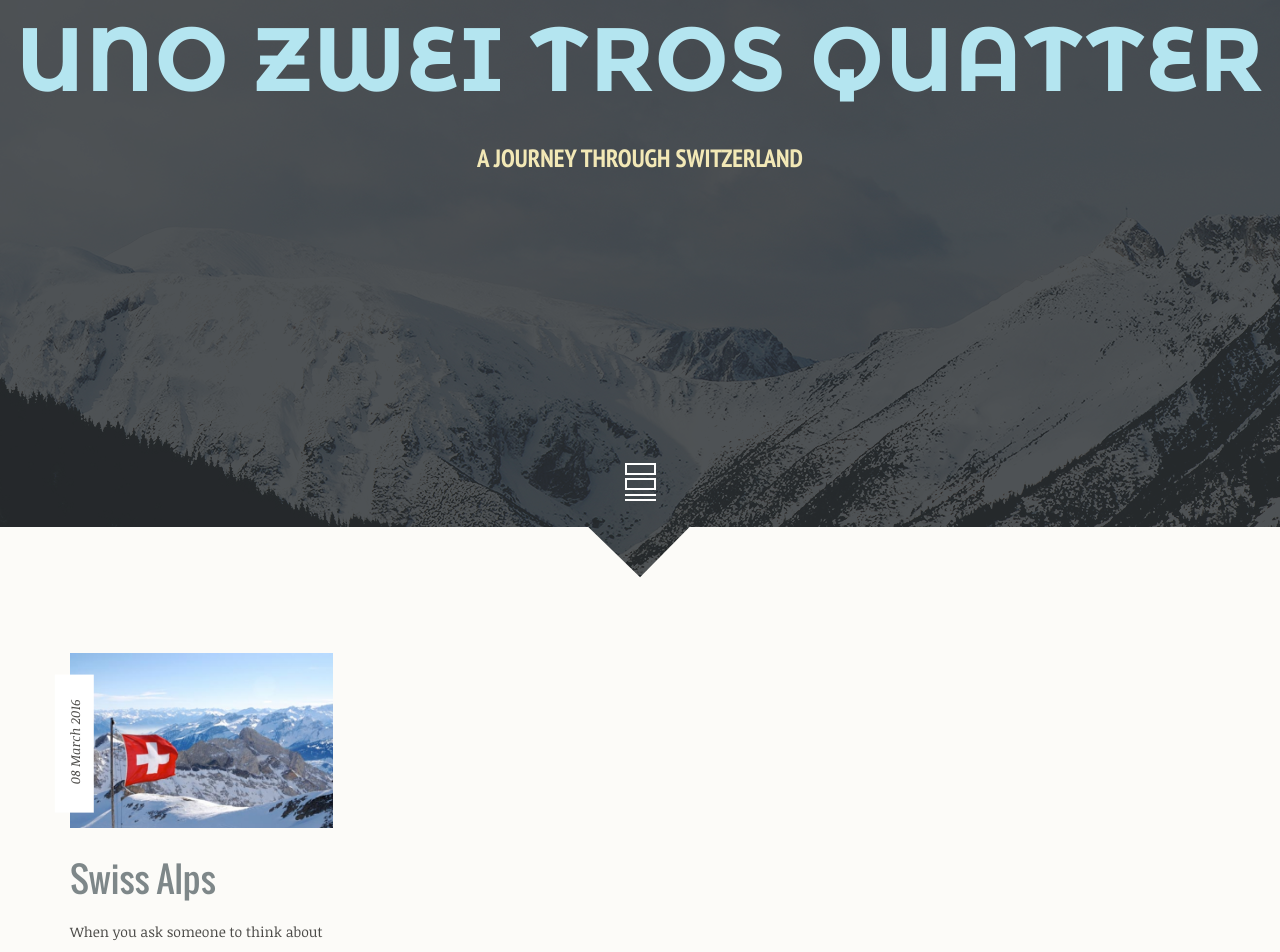
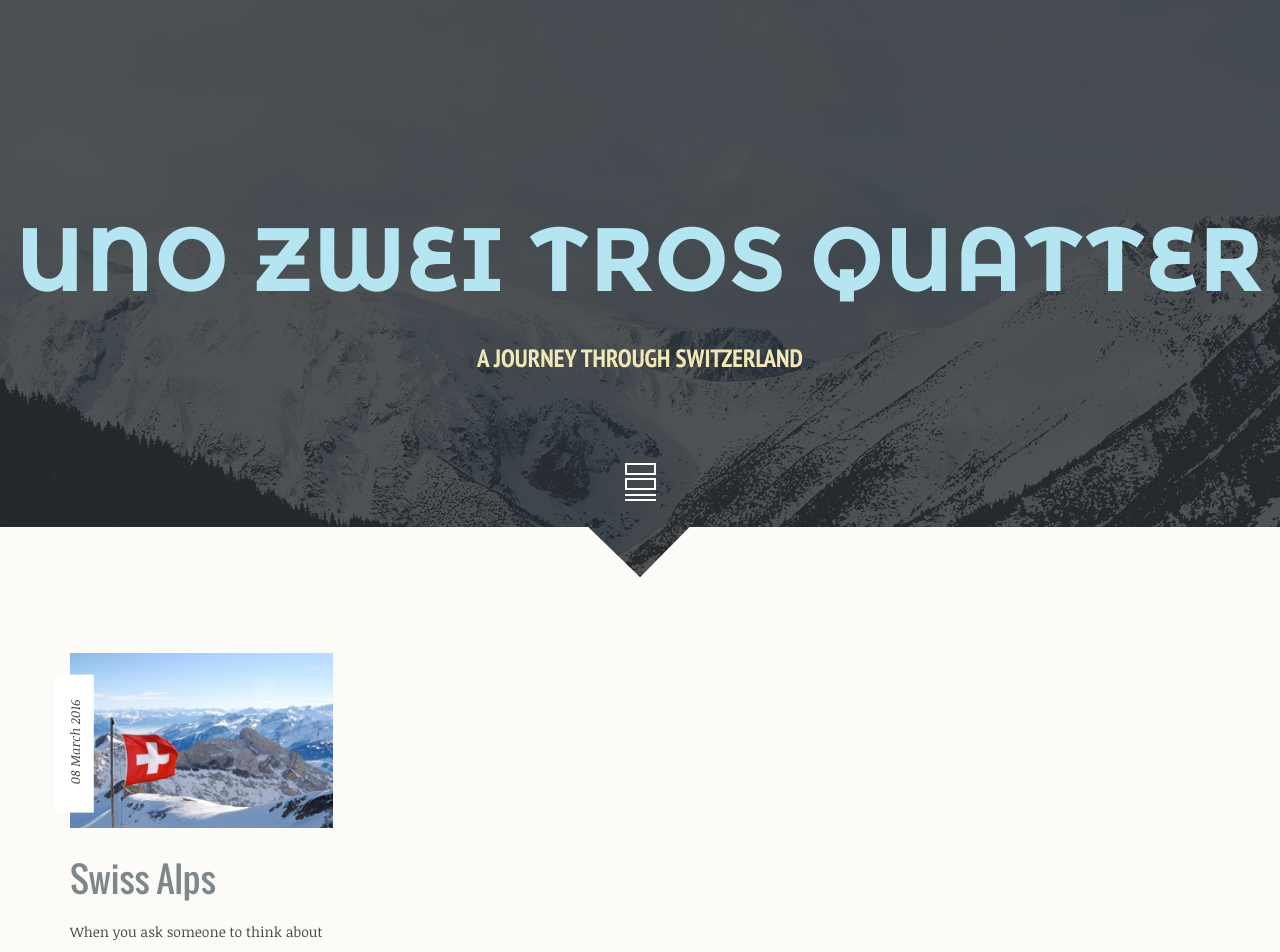
Before and after one commit to jamesmstone/Uno-Zwei-Tros-Quatter, a Jekyll site: the page built from index.md, in a window 1280 px wide. Shown: the top 952 px of the page. Built offline with Jekyll 4.4.1, drawn with Linux system fonts in a browser that asks for light colours.

Commit message:
Start fixing some of those hacks...!

```diff
--- a/_layouts/index.html
+++ b/_layouts/index.html
@@ -9,7 +9,7 @@
 </header><!--end header-->
 
 <!--banner-->
-<section class="blog-banner"><!--top banner-->
+<section style="padding-top: 200px;" class="blog-banner"><!--top banner todo-->
     <!--<a href="#" class="logo"></a>&lt;!&ndash;site logo&ndash;&gt;-->
     <h1>{{ site.title }}</h1><!--title-->
     <h2>{{ site.description }}</h2><!--sub title-->
```
